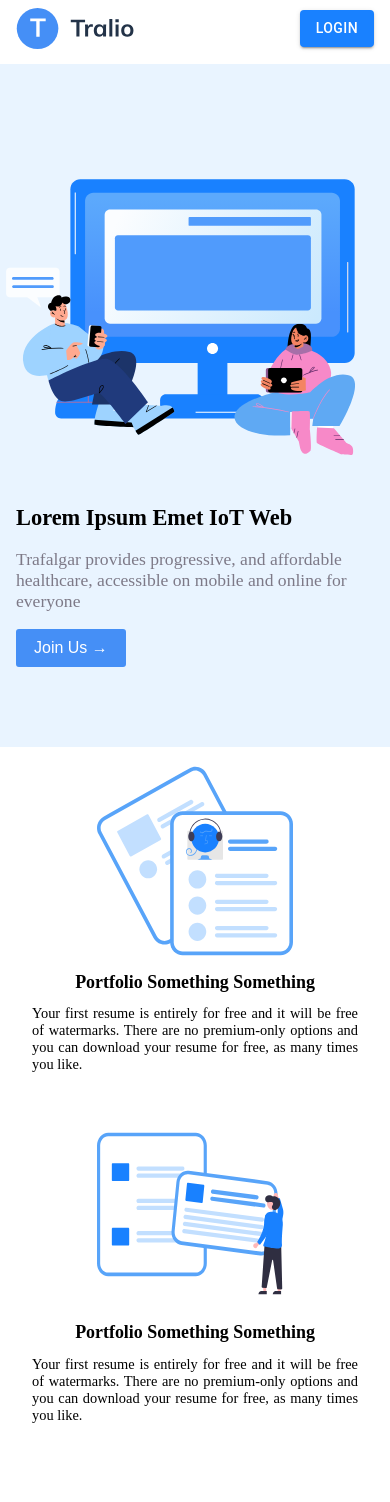
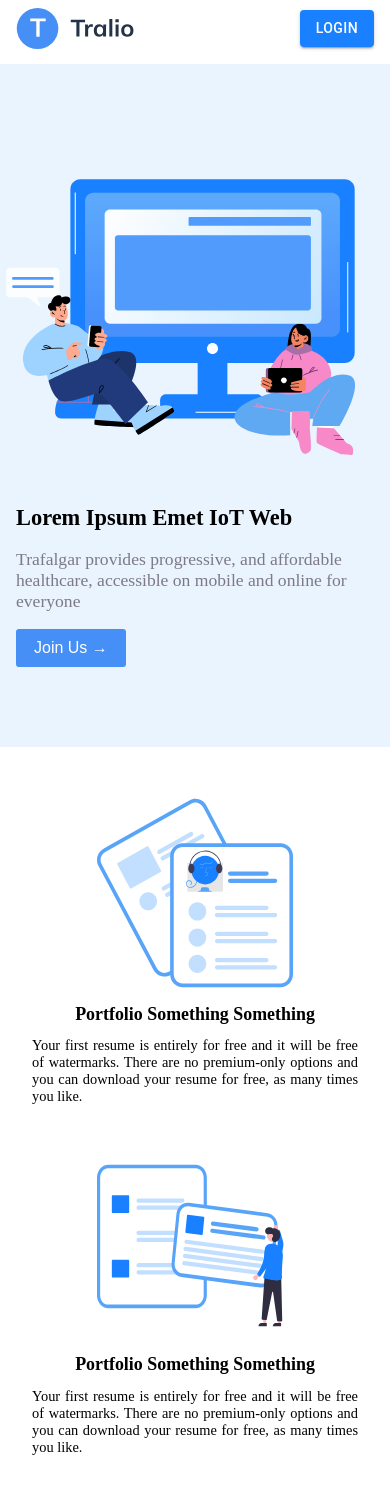
Before and after one commit to iot-lab-kiit/tralio-frontend, a Next.js app: page / in a window 390 px wide. Shown: the top 1502 px of the page. Built offline with nearby package versions, Linux system fonts and the light colour scheme.

Commit message:
adjust padding

```diff
--- a/container/Home/HomePage.jsx
+++ b/container/Home/HomePage.jsx
@@ -79,16 +79,18 @@ function HomePage() {
         <title>Tralio</title>
       </Head>
       <TopLandingScreen />
-      <Container maxWidth="lg">{PropsDetailSummary}</Container>
+      <Container maxWidth="lg" className={styles.increase_padding}>
+        {PropsDetailSummary}
+      </Container>
       <div className={styles.testimonial}>
         <div className={styles.testimonial_start}>
           <Container>
-          <h2>A better way to build your resume</h2>
+            <h2>A better way to build your resume</h2>
           </Container>
         </div>
         <Carousel />
       </div>
-      <Container>
+      <Container className={styles.increase_padding}>
         <div className={styles.feature_start}>
           <h2>A better way to build your resume</h2>
           <p>
--- a/container/Home/HomePage.module.css
+++ b/container/Home/HomePage.module.css
@@ -50,6 +50,9 @@
   background-color: #e9f4ff;
   padding: 3rem 0;
 }
+.increase_padding{
+  padding: 5rem 0;
+}
 
 @media screen and (max-width: 900px) {
   .feature_start h2,
@@ -85,4 +88,7 @@
   .testimonial {
   padding: 2rem 0;
 }
+.increase_padding{
+  padding: 2rem 0;
 }
+}
```
